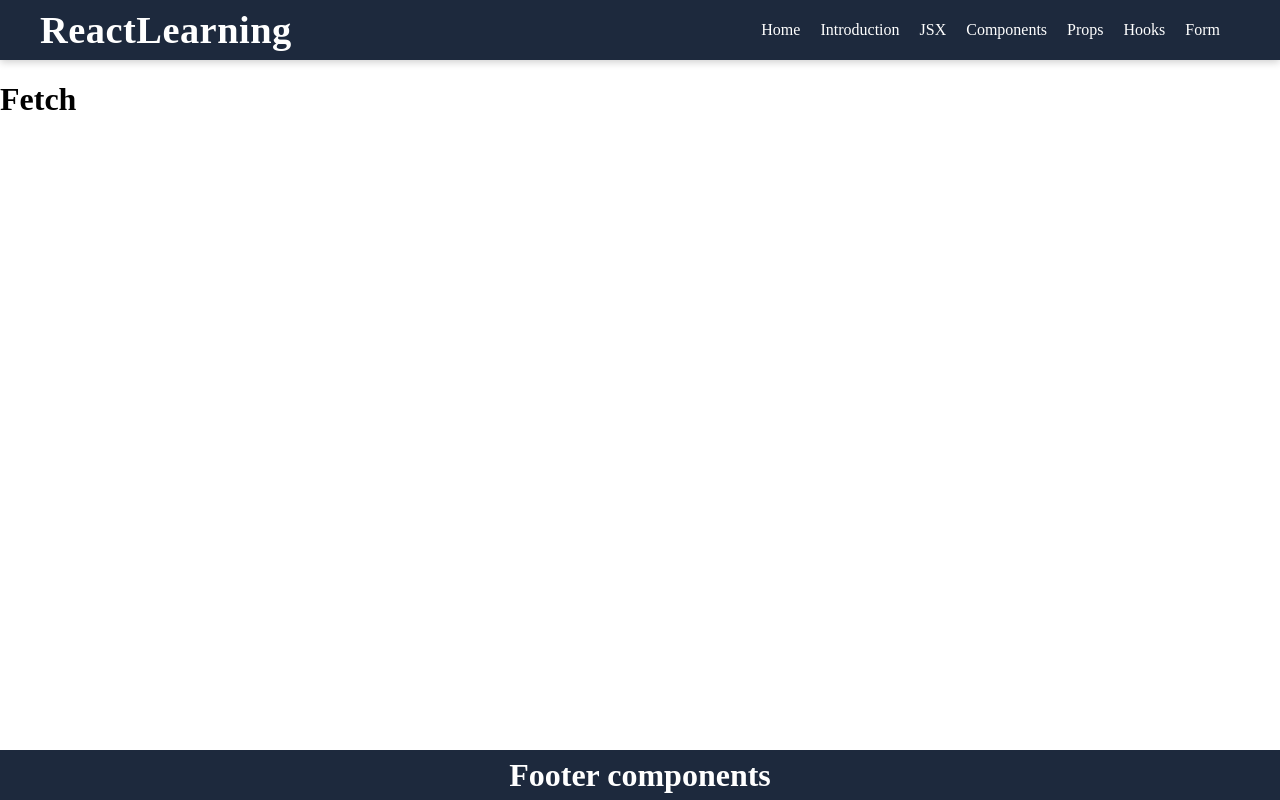
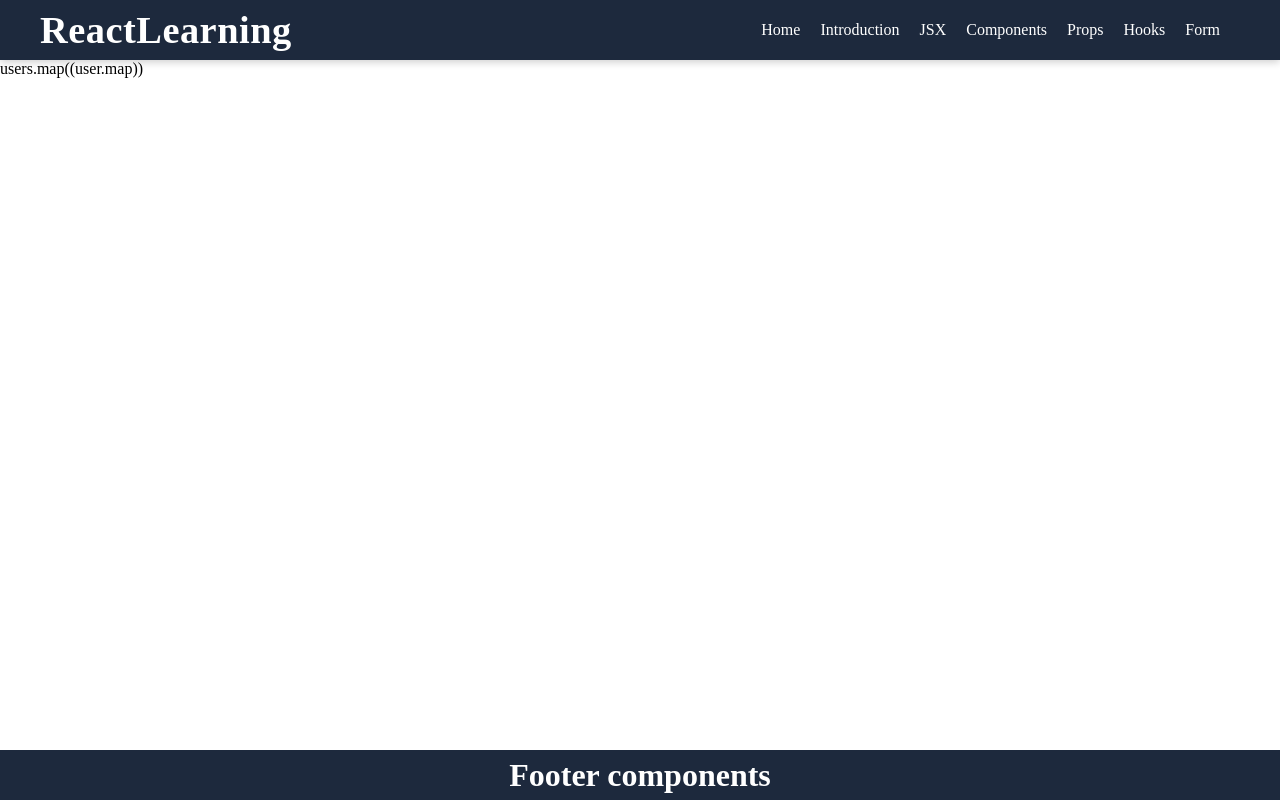
Before and after one commit to Ramsan-code/react-learning, a React (Vite) app: page /fetch in a window 1280 px wide. Built offline with nearby package versions, Linux system fonts and the light colour scheme; no server answers.

Commit message:
fetch  users

```diff
--- a/src/pages/Fetch.jsx
+++ b/src/pages/Fetch.jsx
@@ -1,16 +1,24 @@
-import React, { useEffect } from "react";
+import React, { useEffect, useState } from "react";
 
 function Fetch() {
-  const fetchUsers = () => {
-    fetch("https://jsonplaceholder.typicode.com/users")
-      .then((response) => response.json())
-      .then((json) => console.log(json));
+  const [users, setUsers] = useState([]);
+
+  useEffect(() => {
+    fetchUsers();
+  }, []);
+
+  const fetchUsers = async () => {
+    const response = await fetch("https://jsonplaceholder.typicode.com/users");
+    const userdata = await response.json();
+    console.log(userdata);
+    setUsers(userdata);
   };
-  useEffect(fetchUsers, []);
   return (
-    <div>
-      <h1>Fetch</h1>
-    </div>
+   <>
+   <div>
+    users.map((user.map))
+   </div>
+   </>
   );
 }
 
```
